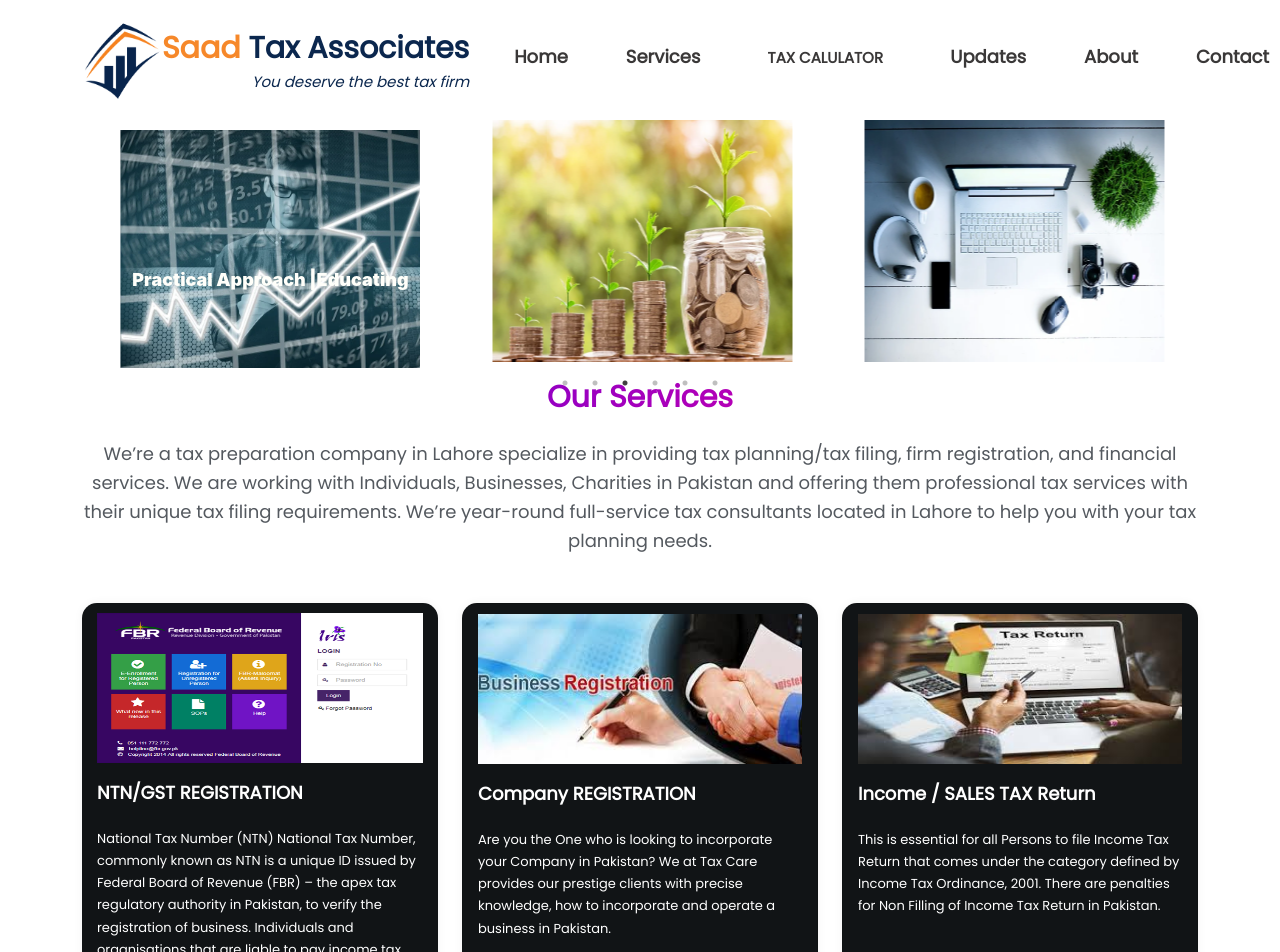
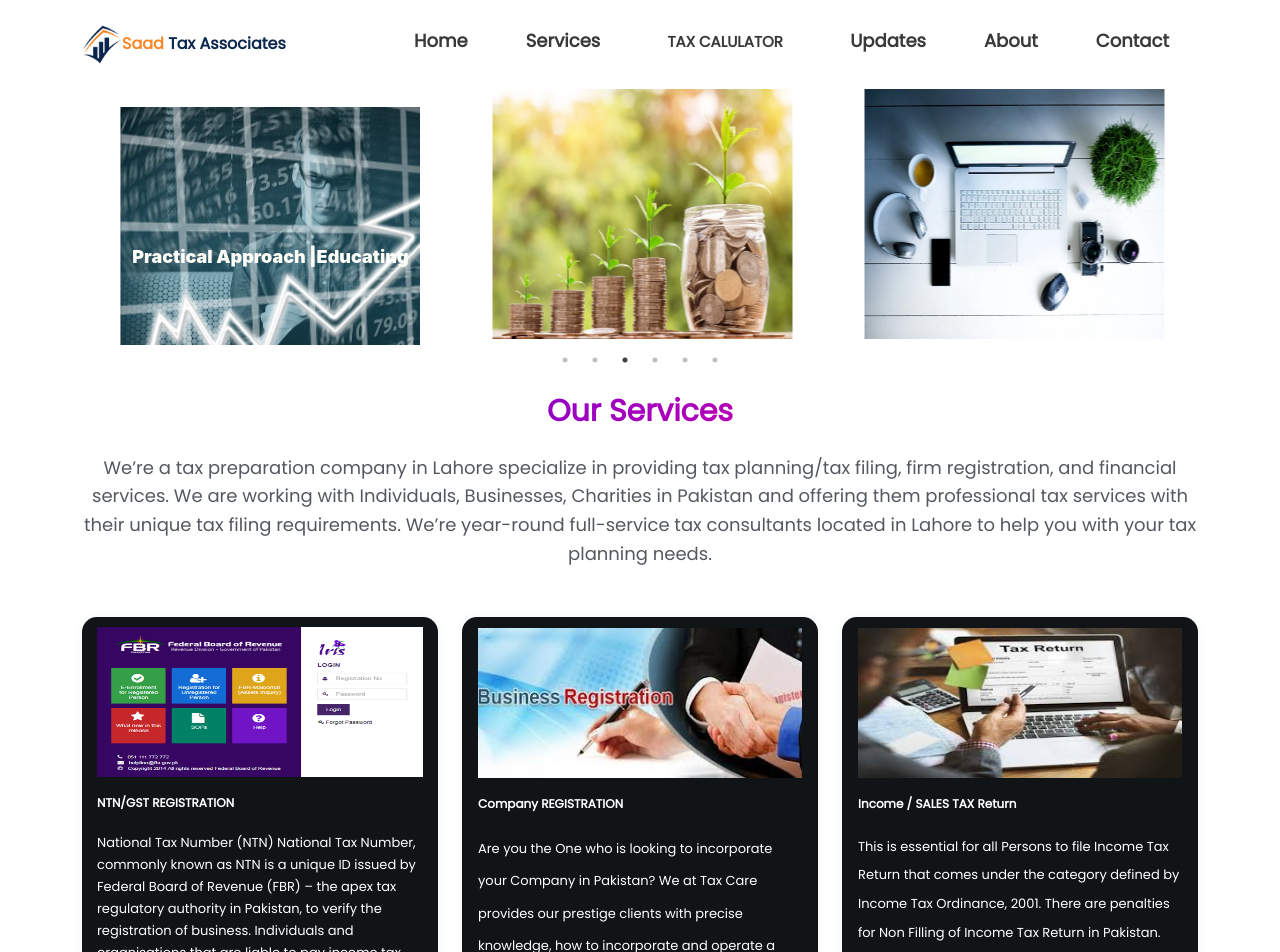
Before and after one commit to ArbitechSolution/Tax_Consultancy, a React (Create React App) app: page / in a window 1280 px wide. Shown: the top 952 px of the page. Built offline with nearby package versions, Linux system fonts and the light colour scheme; grey boxes are pictures that could not be loaded.

Commit message:
working on pdf files and tax calculator

```diff
--- a/src/App.js
+++ b/src/App.js
@@ -18,6 +18,7 @@ import Active_Tax from './Components/Home/Services_Pages_here/Active_Tax/Active_
 import Camber_of_Commerce from './Components/Home/Services_Pages_here/Camber_of_Commerce/Camber_of_Commerce';
 import Trademark_Registeaion from './Components/Home/Services_Pages_here/Trademark_Registeaion/Trademark_Registeaion';
 import WebcoRegistration from './Components/Home/Services_Pages_here/WebcoRegistration/WebcoRegistration';
+import SalaryTaxCalculator from './Components/Home/SalaryTaxCalculator/SalaryTaxCalculator';
 
 function App() {
   return (
@@ -30,6 +31,7 @@ function App() {
         <Route exact path="/services" component={Services}></Route>
         <Route exact path="/update" component={Upadate}></Route>
         <Route exact path="/about" component={About}></Route>
+        <Route exact path="/salarytaxcalculator" component={SalaryTaxCalculator}></Route>
         {/* <Route exact path="/contact" component={Contact}></Route> */}
 
 
--- a/src/Components/Home/Footer_Home/Footer.css
+++ b/src/Components/Home/Footer_Home/Footer.css
@@ -290,12 +290,17 @@ ul.textandicon-icon-list-items li {
         flex-direction: column;
         align-items: flex-start;
         justify-content: center;
-        margin-left: -1rem;
+        margin-left: auto;
     }
 
     .footerbg {
-
         padding-bottom: 2rem !important;
 
     }
+
+    .social-icon {
+        padding: 0px 0px 0px 0px;
+    }
+
+
 }
--- a/src/Components/Home/Header/Header.jsx
+++ b/src/Components/Home/Header/Header.jsx
@@ -54,9 +54,9 @@ export default function Header() {
 
 
 
-        <nav class="navbar navbar-expand-xl navbar-light fixed  navbgcolor fixed-top  fixed-nav-bar">
-            <div class="container">
-                <a class="navbar-brand " href="#"><img src="A._Logo_File__1_-removebg-preview.png" className="Img_header_nav" alt="" width="80px" />
+        <nav className="navbar navbar-expand-xl navbar-light fixed  navbgcolor fixed-top  fixed-nav-bar">
+            <div className="container">
+                <a className="navbar-brand " href="#"><img src="A._Logo_File__1_-removebg-preview.png" className="Img_header_nav" alt="" width="80px" />
                     <span className='text_nav_band'>
                         <span className=' '>
                             <span className=' Change_Color'>Saad</span>  <span className='Log_text '>Tax Associates</span>
@@ -67,13 +67,13 @@ export default function Header() {
 
                 </a>
 
-                <button class="navbar-toggler" type="button" data-bs-toggle="collapse" data-bs-target="#navbarTogglerDemo02" aria-controls="navbarTogglerDemo02" aria-expanded="false" aria-label="Toggle navigation">
+                <button className="navbar-toggler" type="button" data-bs-toggle="collapse" data-bs-target="#navbarTogglerDemo02" aria-controls="navbarTogglerDemo02" aria-expanded="false" aria-label="Toggle navigation">
 
-                    <i class="far fa-bars "></i>
+                    <i className="far fa-bars "></i>
                 </button>
-                <div class="collapse navbar-collapse" id="navbarTogglerDemo02">
-                    <ul class="navbar-nav ms-auto mb-2 mb-lg-0">
-                        <li class="nav-item">
+                <div className="collapse navbar-collapse" id="navbarTogglerDemo02">
+                    <ul className="navbar-nav ms-auto mb-2 mb-lg-0">
+                        <li className="nav-item">
                             <Link to='/'>
                                 <a class="nav-link active " aria-current="page" href="#">
                                     <button className='btn navbtn'>Home</button>
@@ -81,43 +81,45 @@ export default function Header() {
                             </Link>
                         </li>
 
-                        <li class="nav-item">
+                        <li className="nav-item">
                             <Link to='/services'>    <a class="nav-link" href="#">   <button className='btn navbtn'>Services</button> </a>
                             </Link>
                         </li>
-                        <li class="nav-item">
+                        <li className="nav-item">
                             {/* <Link to="/contact">
                                 <a class="nav-link " href="#" >   <button className='btn navbtn'>Contact</button> </a>
                             </Link> */}
-                            <div class="dropdown  nav-link">
-                                <a class="nav-link " href="#" >   <button className='btn  taxcal'>TAX CALULATOR</button> </a>
+                            <div className="dropdown  nav-link">
+                                <a className="nav-link " href="#" >   <button className='btn  taxcal'>TAX CALULATOR</button> </a>
 
                                 {/* <button class=" navbtn">Dropdown</button> */}
-                                <div class="dropdown-content">
+                                <div className="dropdown-content">
                                     <a className='text-size' href={Pdf4} target="_blank">TAX CARD - TAX YEAR 2022</a>
                                     <a className='text-size' href={Pdf3} target="_blank">TAX CARD - TAX YEAR 2021</a>
                                     <a className='text-size' href={Pdf2} target="_blank">TAX CARD - TAX YEAR 2019</a>
                                     <a className='text-size' href={Pdf} target="_blank">TAX CARD - TAX YEAR 2018</a>
-                                    <a className='text-size' href="#">SALARY TAX CALCULATOR</a>
+                                    <Link to='/salarytaxcalculator' className='text-size'>
+                                        SALARY TAX CALCULATOR
+                                    </Link>
 
                                 </div>
                             </div>
                         </li>
-                        <li class="nav-item">
+                        <li className="nav-item">
 
                             <Link to="/update">
-                                <a class="nav-link " href="#" >   <button className='btn navbtn'>Updates</button> </a>
+                                <a className="nav-link " href="#" >   <button className='btn navbtn'>Updates</button> </a>
                             </Link>
                         </li>
-                        <li class="nav-item">
+                        <li className="nav-item">
 
                             <Link to="/about">
-                                <a class="nav-link " href="#" >   <button className='btn navbtn'>About</button> </a>
+                                <a className="nav-link " href="#" >   <button className='btn navbtn'>About</button> </a>
                             </Link>
                         </li>
-                        <li class="nav-item">
+                        <li className="nav-item">
                             <Link to="/contact">
-                                <a class="nav-link " href="#" >   <button className='btn navbtn'>Contact</button> </a>
+                                <a className="nav-link " href="#" >   <button className='btn navbtn'>Contact</button> </a>
                             </Link>
                         </li>
 
--- a/src/Components/Home/Header/Headerstyle.css
+++ b/src/Components/Home/Header/Headerstyle.css
@@ -198,3 +198,40 @@
     }
 
 }
+
+@media (min-width:700px) {
+    .navbar-brand {
+        color: #fff !important;
+        font-family: 'Poppins', sans-serif;
+        font-size: 16px !important;
+        font-weight: 600;
+    }
+
+    .marginBotoom {
+        margin-bottom: 0rem;
+    }
+
+    .text_small {
+        font-size: 14px !important;
+        text-align: right;
+        font-weight: lighter;
+        font-style: italic;
+        display: none;
+    }
+
+
+    .Change_Color {
+        color: #f6882a;
+        font-weight: bolder;
+    }
+
+    .navbgcolor {
+
+        height: auto;
+        position: relative;
+    }
+
+    .Img_header_nav {
+        width: 40px;
+    }
+}
--- a/src/Components/Home/Homepage/Home.jsx
+++ b/src/Components/Home/Homepage/Home.jsx
@@ -25,9 +25,17 @@ export default class Home extends Component {
                 {
                     breakpoint: 600,
                     settings: {
-                        slidesToShow: 2,
+                        slidesToShow: 1,
                         slidesToScroll: 2,
                         initialSlide: 2
+                    }
+                },
+                {
+                    breakpoint: 768,
+                    settings: {
+                        slidesToShow: 2,
+                        slidesToScroll: 1,
+                        initialSlide: 1
                     }
                 },
                 {
@@ -45,7 +53,7 @@ export default class Home extends Component {
                 <Slider {...settings}>
                     <div>
                         <div className="slider_img1">
-                            <p className=" text-color1">Paying tax is not a punishment  It’s a responsibility</p>
+                            <p className="text-color1">Paying tax is not a punishment  It’s a responsibility</p>
                         </div>
                     </div>
                     <div>
--- a/src/Components/Home/Homepage/Homestyle.css
+++ b/src/Components/Home/Homepage/Homestyle.css
@@ -7,7 +7,7 @@
 
 .slider_img1 {
     width: 300px;
-    height: 250px;
+    height: 300px !important;
     /* line-height: 50px; */
     background-size: cover;
     z-index: -1;
@@ -19,7 +19,7 @@
 
 .slider_img2 {
     width: 300px;
-    height: 250px;
+    height: 300px;
     line-height: 300px;
     background-size: cover;
     z-index: -1;
@@ -31,7 +31,7 @@
 
 .slider_img3 {
     width: 300px;
-    height: 250px;
+    height: 300px;
     line-height: 300px;
     background-size: cover;
     z-index: -1;
@@ -328,44 +328,6 @@
         font-weight: 600;
     }
 
-    .slider_img1 {
-        width: 250px;
-        height: 250px;
-
-
-    }
-
-    .slider_img2 {
-        width: 250px;
-        height: 250px;
-
-    }
-
-    .slider_img3 {
-        width: 250px;
-        height: 250px;
-
-    }
-
-    .slider_img4 {
-        width: 250px;
-        height: 250px;
-        justify-content: space-between;
-    }
-
-    .slider_img5 {
-        width: 250px;
-        height: 250px;
-        justify-content: space-between;
-
-    }
-
-    .slider_img6 {
-        width: 250px;
-        height: 250px;
-        display: flex;
-        justify-content: space-between;
-    }
 
     .swiper-slideNFT {
         height: auto !important;
--- /dev/null
+++ b/src/Components/Home/SalaryTaxCalculator/SalaryTaxCalculator.css
@@ -0,0 +1,27 @@
+.main h1 {
+    background-color: #3d3f43;
+    padding: 3rem;
+    color: white;
+    font-size: 48px;
+    font-weight: 700;
+    text-transform: capitalize;
+    line-height: 70px;
+}
+
+.main input {
+    border: none;
+    outline: none;
+    min-width: 12em;
+    background-color: aqua;
+    margin-bottom: 2rem;
+    padding: 10px;
+    border-radius: 5px;
+}
+
+@media screen and (max-width:480px) {
+    .main h1 {
+
+        font-size: 38px;
+
+    }
+}
--- /dev/null
+++ b/src/Components/Home/SalaryTaxCalculator/SalaryTaxCalculator.jsx
@@ -0,0 +1,46 @@
+import React, { useRef, useState } from 'react'
+import './SalaryTaxCalculator.css'
+export default function SalaryTaxCalculator() {
+    let inputRef = useRef(null);
+    let tax = '';
+    let [num, setNum] = useState('0');
+    let [MonthlyTax, setMonthlyTax] = useState('0');
+    let [SalaryAfterTax, setSalaryAfterTax] = useState('0');
+    // let [YearlyIncome, setYearlyIncome] = useState('0');
+    // let [YearlyTax, setYearlyTax] = useState('0');
+
+
+    // let total = num + inputRef;
+    // let inputVal = inputRef.current.value;
+    let handleChange = (e) => {
+        setNum(e.target.value);
+        console.log(inputRef.current.value);
+        setMonthlyTax(e.target.value / 2);
+        setSalaryAfterTax(e.target.value - (e.target.value / 2))
+
+
+    }
+    return (
+        <div className='container-fluid'>
+            <div className=" main">
+                <div className="row d-flex justify-content-center">
+                    <h1>Salary Tax Calculator</h1>
+
+                    <div className="col-lg-12">
+                        <input type="number" ref={inputRef} onChange={handleChange} placeholder='Your Monthly Salary' />
+                        <div>Monthly Income</div>
+                        <div>{num}</div>
+                        <div className='mt-4'>Monthly Tax</div>
+                        <div>{MonthlyTax}</div>
+                        <div className='mt-4'>Salary After Tax</div>
+                        <div>{SalaryAfterTax}</div>
+                        {/* <div className='mt-4'>Yearly Income</div>
+                        <div>0</div>
+                        <div className='mt-4'>Yearly Tax</div>
+                        <div className='mb-4'>0</div> */}
+                    </div>
+                </div>
+            </div>
+        </div>
+    )
+}
--- a/src/Components/Home/Service_Home/Service_Home.jsx
+++ b/src/Components/Home/Service_Home/Service_Home.jsx
@@ -10,7 +10,7 @@ export default function Service_Home() {
     return <div>
 
         <div className="section-bloc">
-            <div className="container ">
+            <div className="container mt-5">
                 <div className="section-heading center-holder">
 
 
@@ -23,7 +23,7 @@ export default function Service_Home() {
                             <div className="work-inner-box ">
                                 <img src="ntn2.png" alt="" width="100%" />
 
-                                <h4>NTN/GST REGISTRATION</h4>
+                                <h4 className='ntnregistration'>NTN/GST REGISTRATION</h4>
                                 <p>National Tax Number (NTN)
                                     National Tax Number, commonly known as NTN is a unique ID issued by Federal Board of Revenue (FBR) –
                                     the apex tax regulatory authority in Pakistan, to verify the registration of business.
@@ -48,7 +48,7 @@ export default function Service_Home() {
                                 <img src="Business Reg.jpg" alt="" width="100%" />
                                 <h4>Company REGISTRATION
                                 </h4>
-                                <p>Are you the One who is looking to incorporate your Company in Pakistan? We at Tax Care provides our prestige clients with precise knowledge, how to incorporate and operate a business in Pakistan.
+                                <p id='CompanysetSize'>Are you the One who is looking to incorporate your Company in Pakistan? We at Tax Care provides our prestige clients with precise knowledge, how to incorporate and operate a business in Pakistan.
 
                                 </p>
 
@@ -66,7 +66,7 @@ export default function Service_Home() {
                             <div className="card work-inner-box ">
                                 <img src="tax Return.jpg" alt="" width="100%" />
                                 <h4 className='mt-5'>Income / SALES TAX Return  </h4>
-                                <p>This is essential for all Persons to file Income Tax Return that comes under the category defined by Income Tax Ordinance, 2001.  There are penalties for Non Filling of Income Tax Return in Pakistan.</p>
+                                <p id='setSize'>This is essential for all Persons to file Income Tax Return that comes under the category defined by Income Tax Ordinance, 2001.  There are penalties for Non Filling of Income Tax Return in Pakistan.</p>
                                 <div className="card-footer mt-5">
                                     <br />
                                     <Link to="/Sale_Tax_Return">
@@ -117,7 +117,7 @@ export default function Service_Home() {
                             <div className="card work-inner-box ">
                                 <img src="tm Regis.jpg" alt="" width="100%" />
                                 <h4 className='mt-5'>Trademark Registeaion  </h4>
-                                <p>For every Company in Pakistan, it is necessary to ensure the intellectual rights by registering the trademark. We offer the best trademark registration services to its customers.</p>
+                                <p id='setSize'>For every Company in Pakistan, it is necessary to ensure the intellectual rights by registering the trademark. We offer the best trademark registration services to its customers.</p>
 
                                 <div className="card-footer">
                                     <Link to="/Trademark_Registeaion">
--- a/src/Components/Home/Service_Home/Service_home.css
+++ b/src/Components/Home/Service_Home/Service_home.css
@@ -1,7 +1,3 @@
-
-
-
-
 @import url('https://fonts.googleapis.com/css2?family=Poppins&display=swap');
 
 
@@ -15,6 +11,7 @@
     padding: 90px 0;
     background-color: #f7f7f7;
 }
+
 .section-heading {
     margin-bottom: 10px;
 }
@@ -22,12 +19,13 @@
 .center-holder {
     text-align: center;
 }
+
 .section-heading h2 {
     font-size: 30px;
     font-family: 'Poppins', sans-serif;
 
     color: #262626;
-    background-image: linear-gradient( 111deg, #4A00E0, #FF0099);
+    background-image: linear-gradient(111deg, #4A00E0, #FF0099);
     -webkit-background-clip: text;
     -webkit-text-fill-color: transparent;
     margin-bottom: 10px;
@@ -36,11 +34,13 @@
     line-height: 1.2;
 }
 
-.section-heading h2, .section-heading h3 {
+.section-heading h2,
+.section-heading h3 {
     position: relative;
     font-weight: 400;
     /* line-height: 140%; */
 }
+
 .section-heading p {
     font-size: 18px !important;
     font-weight: 400;
@@ -52,12 +52,15 @@
     text-align: left;
 
 }
+
 .section-heading h4 {
     font-size: 30px;
     line-height: 160%;
 }
 
-.section-heading h4, .section-heading h5, .section-heading h6 {
+.section-heading h4,
+.section-heading h5,
+.section-heading h6 {
     font-weight: 500;
     color: #fff;
     margin-bottom: 10px;
@@ -68,7 +71,7 @@
     text-align: left;
 }
 
-.secondcard{
+.secondcard {
     background-color: #f7f7f7 !important;
     box-shadow: 0 0 10px -3px rgb(0 0 0 / 78%);
     /* transition: background .3s,border .3s,border-radius .3s,box-shadow .3s; */
@@ -100,14 +103,14 @@
     border-radius: 15px;
 }
 
-.work-inner-box img{
+.work-inner-box img {
     height: 150px;
 }
 
 
 
 
-.work-inner-box p{
+.work-inner-box p {
     font-size: 13px !important;
     font-weight: 400;
     color: #666;
@@ -117,7 +120,7 @@
 
 }
 
-.work-inner-box h4{
+.work-inner-box h4 {
     font-weight: 500;
     color: #000;
     margin-bottom: 10px;
@@ -126,7 +129,7 @@
 
 }
 
-.listherineconcard{
+.listherineconcard {
     text-align: left !important;
 
 }
@@ -136,6 +139,7 @@
     height: 50px;
 
 }
+
 .work-icon i {
     /* border: 7px solid#fff;
     background: #f42f54; */
@@ -152,7 +156,7 @@
 
 
 .work-inner-box h4 {
-    font-family: 'poppins',Sans-serif;
+    font-family: 'poppins', Sans-serif;
     font-size: 22px;
     font-weight: 600;
     margin-bottom: 20px;
@@ -164,12 +168,13 @@
 
 .work-inner-box p {
     color: #fff;
-    font-family: 'poppins',Sans-serif;
+    font-family: 'poppins', Sans-serif;
     font-size: 14px;
     line-height: 1.7em;
 }
+
 .btnlearn1 {
-    font-family: 'poppins',Sans-serif;
+    font-family: 'poppins', Sans-serif;
 
     font-size: 16px;
     font-weight: 600;
@@ -184,7 +189,7 @@
 }
 
 .btnlearn2 {
-    font-family: 'poppins',Sans-serif;
+    font-family: 'poppins', Sans-serif;
 
     font-size: 16px;
     font-weight: 600;
@@ -197,8 +202,9 @@
     margin-top: 1.5rem !important;
     padding: 12px 20px;
 }
+
 .btnlearn {
-    font-family: 'poppins',Sans-serif;
+    font-family: 'poppins', Sans-serif;
 
     font-size: 16px;
     font-weight: 600;
@@ -211,32 +217,35 @@
     margin-top: 2rem !important;
     padding: 12px 20px;
 }
-.btnlearn:hover{
-    color: #fff;
-    background-color: #4A00E0;
-    border: 2px solid #4A00E0;
 
-}
-.btnlearn1:hover{
-    color: #fff;
-    background-color: #4A00E0;
-    border: 2px solid #4A00E0;
-
-}
-.btnlearn2:hover{
+.btnlearn:hover {
     color: #fff;
     background-color: #4A00E0;
     border: 2px solid #4A00E0;
 
 }
 
-.btndivmaindiv{
+.btnlearn1:hover {
+    color: #fff;
+    background-color: #4A00E0;
+    border: 2px solid #4A00E0;
+
+}
+
+.btnlearn2:hover {
+    color: #fff;
+    background-color: #4A00E0;
+    border: 2px solid #4A00E0;
+
+}
+
+.btndivmaindiv {
     display: flex;
     justify-content: start;
 
 }
 
-.opicityhere{
+.opicityhere {
     background-color: #54595f !important;
 }
 
@@ -269,7 +278,7 @@
   margin: 2em 0;
 } */
 
-.ulinserciv li:hover{
+.ulinserciv li:hover {
     color: #050505 !important;
 }
 
@@ -279,7 +288,7 @@
     /* margin: 0.4em; */
     margin-left: 1rem;
     color: #54595f;
-  font-family: 'poppins',Sans-serif;
+    font-family: 'poppins', Sans-serif;
     font-size: 18px;
     font-weight: 600;
 }
@@ -300,9 +309,50 @@
     .work-inner-box {
         height: auto !important;
     }
-.secondcard{
+
+    .secondcard {
         height: auto !important;
     }
 
 
 }
+
+@media screen and (min-width:768px) {
+    .work-inner-box h4 {
+        font-weight: 500;
+        color: #000;
+        margin-bottom: 10px;
+        position: relative;
+        font-size: 12px !important;
+
+    }
+
+    .work-inner-box p {
+        color: #fff;
+        font-family: 'poppins', Sans-serif;
+        font-size: 10px;
+        line-height: 1.7em !important;
+    }
+
+    .work-inner-box p {
+        color: #fff;
+        font-family: 'poppins', Sans-serif;
+        font-size: 10px;
+        line-height: 1.7em !important;
+    }
+
+    #setSize {
+        color: #fff;
+        font-family: 'poppins', Sans-serif;
+        font-size: 12px;
+        line-height: 2.2em !important;
+    }
+
+    #CompanysetSize {
+        color: #fff;
+        font-family: 'poppins', Sans-serif;
+        font-size: 12px;
+        line-height: 2.5em !important;
+    }
+
+}
```
Also changed, not shown: src/Components/Home/Footer_Home/Footerhere.jsx (+5 -5 lines). Lines whose indentation alone changed are shown as unchanged.
